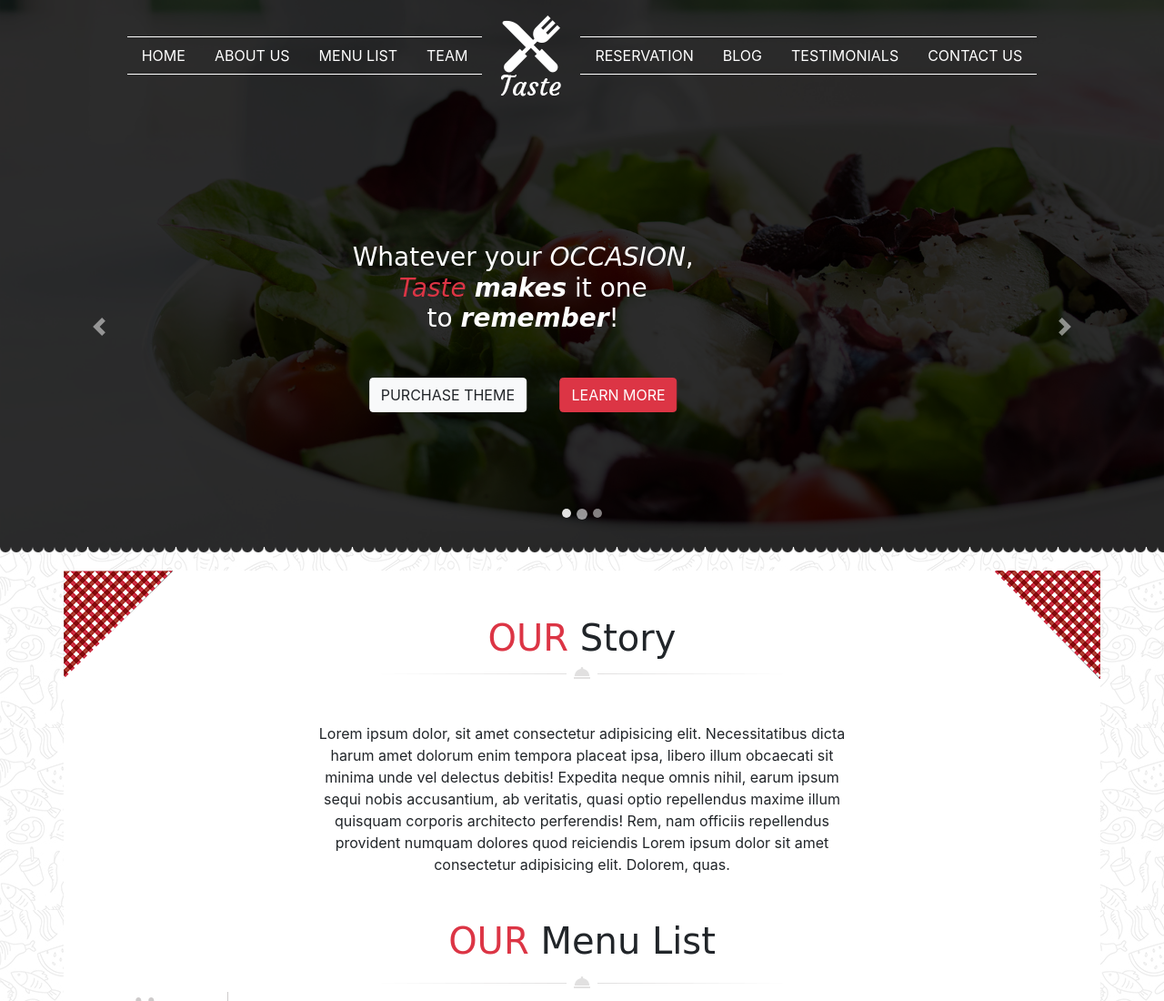
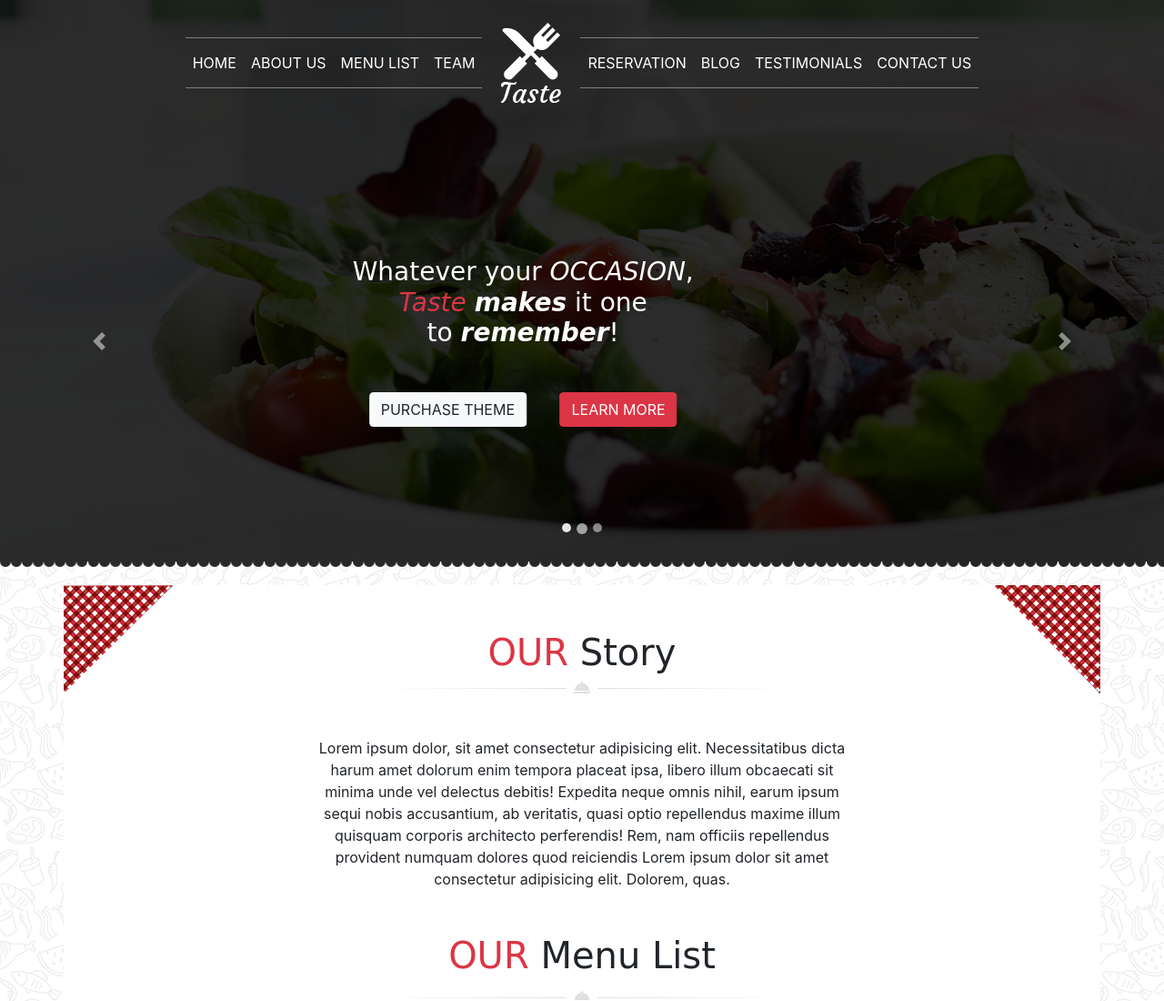
Before and after one commit to AbdellaouiBen/git_bootstrap_les_chefs, a website: page index.html in a window 1280 px wide. Shown: the top 1100 px of the page at 91% size. Drawn offline with nearby package versions, Linux system fonts and the light colour scheme; a web font is replaced by a local one.

Commit message:
nav responsive

```diff
--- a/index.html
+++ b/index.html
@@ -20,9 +20,62 @@
 
         <div class="container-fluid ">
 
-            <nav class="" >
+                <nav class="navbar navbar-expand-lg navbar-dark ">
+                        <button class="navbar-toggler" type="button" data-toggle="collapse" data-target="#navbarNav" aria-controls="navbarNav" aria-expanded="false" aria-label="Toggle navigation">
+                          <span class="navbar-toggler-icon"></span>
+                        </button>
+                        <div class="collapse navbar-collapse justify-content-center" id="navbarNav">
+                          <ul class="navbar-nav justify-content-around">
+                            <li class="nav-item active">
+                                    <a class="nav-link" href="#">HOME</a>
+                            </li>
+                            <li class="nav-item active">
+                                    <a class="nav-link" href="#s1">ABOUT US</a>
+                            </li>
+                            <li class="nav-item active">
+                                    <a class="nav-link" href="#menu">MENU LIST</a>
+                            </li>
+                            <li class="nav-item active">
+                                    <a class="nav-link " href="#">TEAM</a>
+                            </li>
+                          </ul>
 
-                <ul>
+                          <div>
+                                <img class="text-dark px-1 m-3" src="./public/images/logo.png" alt="">
+                            </div>
+
+
+                          <ul class="navbar-nav justify-content-around">
+                                <li class="nav-item active">
+                                    <a class="nav-link" href="#">RESERVATION</a>
+                                </li>
+                                <li class="nav-item active">
+                                    <a class="nav-link" href="#">BLOG</a>
+                                </li>
+                                <li class="nav-item active">
+                                    <a class="nav-link" href="#">TESTIMONIALS</a>
+                                </li>
+                                <li class="nav-item active">
+                                    <a class="nav-link" href="#">CONTACT US</a>
+                                </li>
+                              </ul>
+                        </div>
+                      </nav>
+
+
+
+
+
+
+
+
+
+
+
+
+            <!-- <nav class="" >
+
+                <ul class="nav_ul_1">
                     <a class="nav-link" href="#">HOME</a>
                     <a class="nav-link" href="#s1">ABOUT US</a>
                     <a class="nav-link" href="#menu">MENU LIST</a>
@@ -35,13 +88,13 @@
                 </div>
 
 
-                <ul>
+                <ul class="nav_ul_2">
                     <a class="nav-link" href="#">RESERVATION</a>
                     <a class="nav-link" href="#">BLOG</a>
                     <a class="nav-link" href="#">TESTIMONIALS</a>
                     <a class="nav-link" href="#">CONTACT US</a>
                 </ul>
-            </nav>
+            </nav> -->
 
 
             <!--carousel  -->
--- a/src/sass/style.sass
+++ b/src/sass/style.sass
@@ -30,10 +30,12 @@ header
                 align-items: center
                 margin: 0
                 padding: 0
+
                 a
+                    padding: 15px
                     color: white
-                    border-bottom: 1px solid white
-                    border-top: 1px solid white
+                    border-bottom: 1px solid rgb(129, 127, 127)
+                    border-top: 1px solid rgb(129, 127, 127)
                 a:hover
                     background-color: rgba(255, 0, 0, 0.596)
                     color: white
@@ -280,6 +282,3 @@ header
 /*Media Queries*/
 
 @media (min-width: 0px) AND (max-width: 400px)
-    .container-fluid
-        ul
-            width: 100%
```
Also changed, not shown: public/css/style.css, 1 other file.
